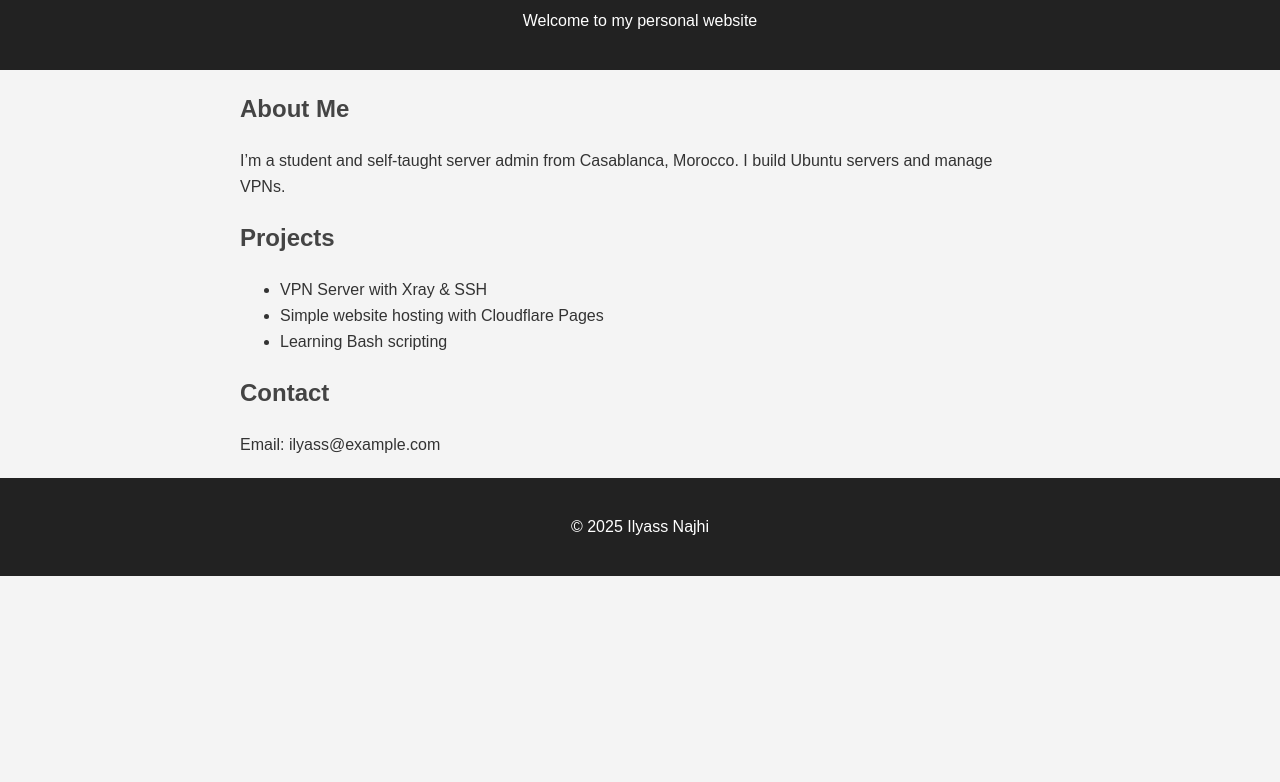
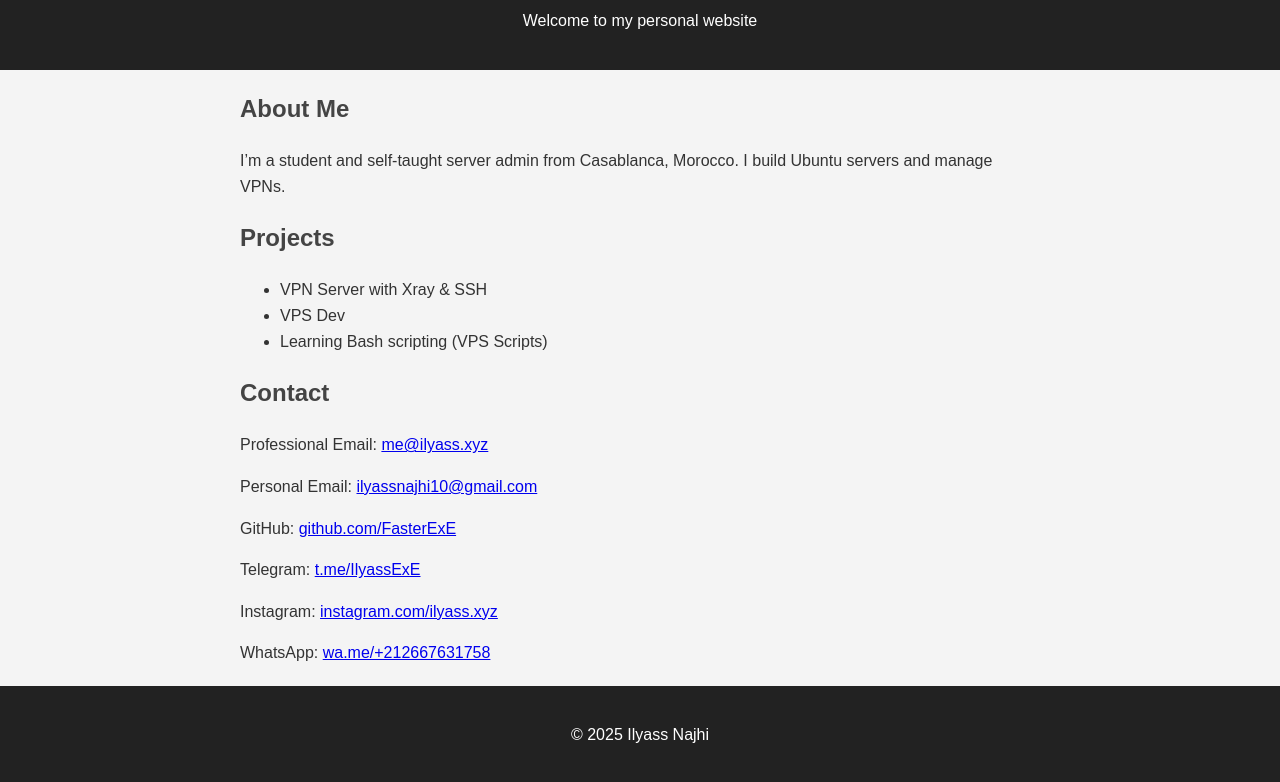
Before and after one commit to FasterExE/NewSite, a plain HTML site: page index.html in a window 1280 px wide. Shown: the part 106-888 px from the top of the page. Before the commit the page ends 800 px from the top, so only its background shows below. Drawn offline with Linux system fonts and the light colour scheme.

Commit message:
Update index.html

```diff
--- a/index.html
+++ b/index.html
@@ -20,13 +20,18 @@
       <h2>Projects</h2>
       <ul>
         <li>VPN Server with Xray & SSH</li>
-        <li>Simple website hosting with Cloudflare Pages</li>
-        <li>Learning Bash scripting</li>
+        <li>VPS Dev</li>
+        <li>Learning Bash scripting (VPS Scripts)</li>
       </ul>
     </section>
     <section>
       <h2>Contact</h2>
-      <p>Email: ilyass@example.com</p>
+      <p>Professional Email: <a href="mailto:me@ilyass.xyz">me@ilyass.xyz</a></p>
+      <p>Personal Email: <a href="mailto:ilyassnajhi10@gmail.com">ilyassnajhi10@gmail.com</a></p>
+      <p>GitHub: <a href="https://github.com/FasterExE" target="_blank">github.com/FasterExE</a></p>
+      <p>Telegram: <a href="https://t.me/IlyassExE" target="_blank">t.me/IlyassExE</a></p>
+      <p>Instagram: <a href="https://instagram.com/ilyass.xyz" target="_blank">instagram.com/ilyass.xyz</a></p>
+      <p>WhatsApp: <a href="https://wa.me/+212667631758" target="_blank">wa.me/+212667631758</a></p>
     </section>
   </main>
   <footer>
```
